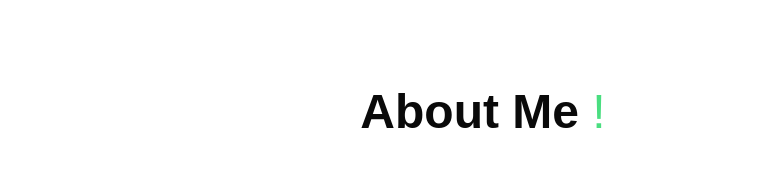
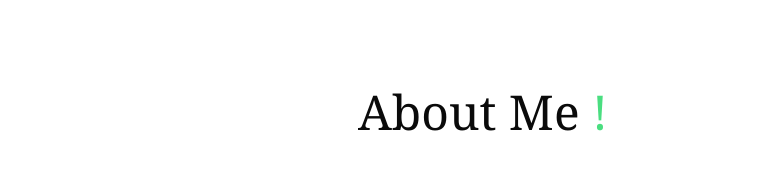
Before and after one commit to adamsulemanji/PersonalWebsite, a Next.js app in the folder frontend/: page / in a window 1280 px wide. Shown: the part 1978-2164 px from the top of the page, without its empty margins (157-919 px from the left). Built offline with nearby package versions, Linux system fonts and the light colour scheme.

Commit message:
Refactor Home component layout; remove commented-out SVG and adjust styling for better readability

```diff
--- a/frontend/src/app/page.tsx
+++ b/frontend/src/app/page.tsx
@@ -59,10 +59,27 @@ export default function Home() {
             </span>
           </div>
         </section>
-        <section className="w-full mt-36">
+        <section className="w-full mt-36 relative">
           <div className="left-8 sm:left-20 items-center">
             <p className="text-sm italic mb-2">Scroll !</p>
-            <div>
+            {/* <svg height="3000" width="100%">
+  <path
+    d="
+      M1,0
+      L1,300
+      C1,450, 100,500, 250,500
+      S500,550, 500,750
+      L500,1250
+      C500,1350, 600,1400, 750,1400
+      S1000,1450, 1000,2000
+      L2000,3000
+    "
+    stroke="currentColor"
+    fill="none"
+    strokeWidth="1"
+    className="dark:stroke-white"
+  />
+</svg> */}
             <svg height="750" width="1">
               <line
                 x1="1"
@@ -75,13 +92,12 @@ export default function Home() {
               />
             </svg>
           </div>
-          </div>
         </section>
 
         <section className="mt-64 items-center" id="section-about">
           <div className="text-2xl flex flex-col gap-4 w-full max-w-[1200px] items-center">
             <div className="flex flex-col gap-4 items-center">
-              <span className="text-5xl">
+              <span className="text-5xl font-serif font-light">
                 <b>About Me </b>
                 <span className="text-green-400 dark:text-blue-500">!</span>
               </span>
```
Lines whose indentation alone changed are shown as unchanged.
